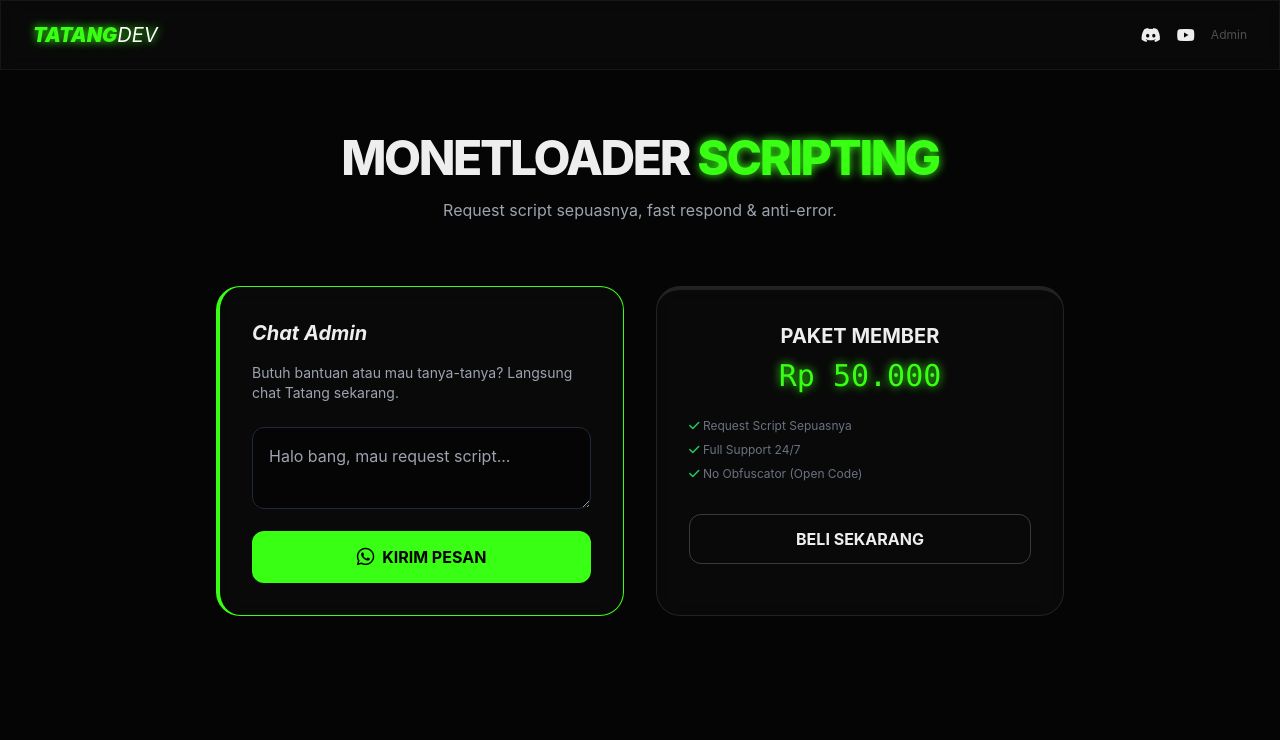
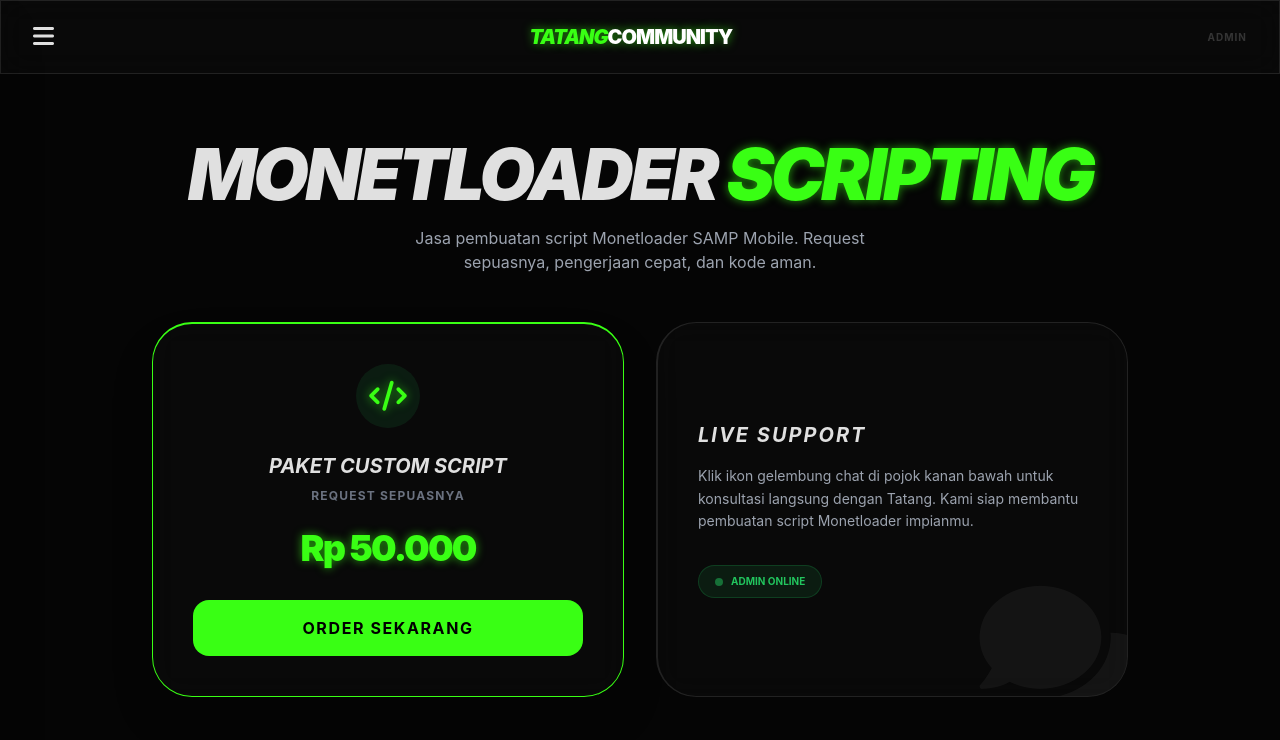
Before and after one commit to dijadikan/discord-cs-bot, a plain HTML site: page index.html in a window 1280 px wide. Drawn offline with nearby package versions, Linux system fonts and the light colour scheme.

Commit message:
Update index.html

```diff
--- a/index.html
+++ b/index.html
@@ -3,98 +3,125 @@
 <head>
     <meta charset="UTF-8">
     <meta name="viewport" content="width=device-width, initial-scale=1.0">
-    <title>Tatang Monetloader Service</title>
+    <title>Tatang Dev - Monetloader Service</title>
     <script src="https://cdn.tailwindcss.com"></script>
     <link rel="stylesheet" href="https://cdnjs.cloudflare.com/ajax/libs/font-awesome/6.0.0/css/all.min.css">
     <style>
-        body { background-color: #050505; color: #eee; font-family: 'Inter', sans-serif; }
-        .glass { background: rgba(255, 255, 255, 0.02); backdrop-filter: blur(10px); border: 1px solid rgba(255, 255, 255, 0.05); }
-        .neon-green { color: #39FF14; text-shadow: 0 0 10px #39FF14; }
+        body { background-color: #050505; color: #e0e0e0; font-family: 'Inter', sans-serif; }
+        .glass { background: rgba(255, 255, 255, 0.02); backdrop-filter: blur(15px); border: 1px solid rgba(255, 255, 255, 0.1); }
+        .neon-green { color: #39FF14; text-shadow: 0 0 10px rgba(57, 255, 20, 0.6); }
+        .sidebar { transition: 0.4s; transform: translateX(-100%); }
+        .sidebar.active { transform: translateX(0); }
         .btn-neon { background: #39FF14; color: black; font-weight: bold; transition: 0.3s; }
-        .btn-neon:hover { box-shadow: 0 0 20px #39FF14; transform: scale(1.05); }
+        .btn-neon:hover { box-shadow: 0 0 20px #39FF14; transform: scale(1.02); }
     </style>
 </head>
-<body>
+<body class="overflow-x-hidden">
 
-    <nav class="p-5 glass sticky top-0 z-50 flex justify-between items-center px-8">
-        <h1 class="text-xl font-black italic neon-green">TATANG<span class="text-white font-normal">DEV</span></h1>
-        <div class="flex gap-4">
-            <a href="https://discord.gg/linkmu" class="hover:neon-green"><i class="fab fa-discord"></i></a>
-            <a href="https://youtube.com/@tatanglua" class="hover:neon-green"><i class="fab fa-youtube"></i></a>
-            <button onclick="showAdmin()" class="text-xs opacity-30 hover:opacity-100">Admin</button>
+    <div id="sidebar" class="fixed inset-y-0 left-0 w-64 glass z-50 p-6 sidebar shadow-2xl">
+        <div class="flex justify-between items-center mb-10">
+            <h2 class="neon-green font-bold text-xl uppercase italic">Tatang Dev</h2>
+            <button onclick="toggleMenu()" class="text-white text-3xl">&times;</button>
         </div>
-    </nav>
+        <ul class="space-y-6 font-medium">
+            <li><a href="https://wa.me/628123456789" class="flex items-center gap-3 hover:text-green-400 transition"><i class="fab fa-whatsapp text-green-500"></i> WhatsApp Admin</a></li>
+            <li><a href="https://discord.gg/yourlink" class="flex items-center gap-3 hover:text-indigo-400 transition"><i class="fab fa-discord text-indigo-500"></i> Discord Server</a></li>
+            <li><a href="https://youtube.com/@tatanglua" class="flex items-center gap-3 hover:text-red-500 transition"><i class="fab fa-youtube text-red-600"></i> YouTube</a></li>
+            <li><a href="https://tiktok.com/@tatang" class="flex items-center gap-3 hover:text-pink-400 transition"><i class="fab fa-tiktok"></i> TikTok</a></li>
+        </ul>
+    </div>
 
-    <main class="max-w-4xl mx-auto p-6 mt-10">
-        <div class="text-center mb-16">
-            <h2 class="text-5xl font-extrabold mb-4 uppercase tracking-tighter">Monetloader <span class="neon-green">Scripting</span></h2>
-            <p class="text-gray-400">Request script sepuasnya, fast respond & anti-error.</p>
+    <header class="p-5 flex justify-between items-center glass sticky top-0 z-40 px-8">
+        <button onclick="toggleMenu()" class="text-2xl hover:neon-green transition"><i class="fas fa-bars"></i></button>
+        <h1 class="font-black text-xl neon-green italic tracking-tighter">TATANG<span class="text-white not-italic">COMMUNITY</span></h1>
+        <button onclick="showLogin()" class="opacity-20 hover:opacity-100 text-[10px] uppercase font-bold tracking-widest">Admin</button>
+    </header>
+
+    <main class="p-6 max-w-5xl mx-auto mt-10 space-y-12">
+        <div class="text-center space-y-4">
+            <h2 class="text-5xl md:text-7xl font-black uppercase tracking-tighter italic">Monetloader <span class="neon-green">Scripting</span></h2>
+            <p class="text-gray-400 max-w-lg mx-auto text-sm md:text-base">Jasa pembuatan script Monetloader SAMP Mobile. Request sepuasnya, pengerjaan cepat, dan kode aman.</p>
         </div>
 
         <div class="grid grid-cols-1 md:grid-cols-2 gap-8">
-            <div class="glass p-8 rounded-3xl border-l-4 border-[#39FF14]">
-                <h3 class="text-xl font-bold mb-4 italic">Chat Admin</h3>
-                <p class="text-sm text-gray-400 mb-6">Butuh bantuan atau mau tanya-tanya? Langsung chat Tatang sekarang.</p>
-                <textarea id="pesan-user" class="w-full bg-black/40 border border-gray-800 p-4 rounded-xl mb-4 focus:outline-none focus:border-[#39FF14]" placeholder="Halo bang, mau request script..."></textarea>
-                <button onclick="kirimWA()" class="w-full btn-neon py-3 rounded-xl flex justify-center items-center gap-2">
-                    <i class="fab fa-whatsapp text-xl"></i> KIRIM PESAN
-                </button>
+            <div class="glass p-10 rounded-[40px] border-t-2 border-[#39FF14] text-center flex flex-col items-center shadow-2xl">
+                <div class="w-16 h-16 bg-green-500/10 rounded-full flex items-center justify-center mb-6">
+                    <i class="fas fa-code text-3xl neon-green"></i>
+                </div>
+                <h3 class="text-xl font-bold mb-2 uppercase italic">Paket Custom Script</h3>
+                <p class="text-gray-500 text-xs mb-6 uppercase tracking-widest font-bold">Request Sepuasnya</p>
+                <p class="text-4xl font-black neon-green mb-8 tracking-tighter">Rp 50.000</p>
+                <button onclick="showPay()" class="w-full btn-neon py-4 rounded-2xl uppercase tracking-widest">Order Sekarang</button>
             </div>
 
-            <div class="glass p-8 rounded-3xl border-t-4 border-white/10 text-center">
-                <h3 class="text-xl font-bold mb-2 uppercase">Paket Member</h3>
-                <p class="text-3xl font-mono neon-green mb-6">Rp 50.000</p>
-                <ul class="text-xs text-gray-500 text-left mb-8 space-y-2">
-                    <li><i class="fas fa-check text-green-500"></i> Request Script Sepuasnya</li>
-                    <li><i class="fas fa-check text-green-500"></i> Full Support 24/7</li>
-                    <li><i class="fas fa-check text-green-500"></i> No Obfuscator (Open Code)</li>
-                </ul>
-                <button onclick="showPay()" class="w-full py-3 rounded-xl border border-white/20 hover:bg-white hover:text-black transition font-bold">BELI SEKARANG</button>
+            <div class="glass p-10 rounded-[40px] flex flex-col justify-center border-l-2 border-white/10 relative overflow-hidden">
+                <div class="absolute -right-10 -bottom-10 opacity-5">
+                    <i class="fas fa-comments text-[150px]"></i>
+                </div>
+                <h3 class="text-xl font-bold mb-4 uppercase italic tracking-widest">Live Support</h3>
+                <p class="text-gray-400 text-sm mb-8 leading-relaxed">Klik ikon gelembung chat di pojok kanan bawah untuk konsultasi langsung dengan Tatang. Kami siap membantu pembuatan script Monetloader impianmu.</p>
+                <div class="flex gap-3">
+                    <div class="flex items-center gap-2 bg-green-500/10 px-4 py-2 rounded-full border border-green-500/20">
+                        <span class="w-2 h-2 bg-green-500 rounded-full animate-pulse"></span>
+                        <span class="text-[10px] font-bold text-green-500 uppercase">Admin Online</span>
+                    </div>
+                </div>
             </div>
         </div>
     </main>
 
     <div id="modal-pay" class="hidden fixed inset-0 bg-black/95 flex items-center justify-center p-6 z-[60]">
-        <div class="glass p-8 rounded-[40px] max-w-sm w-full text-center border-[#39FF14] border">
-            <h3 class="neon-green font-bold text-xl mb-6 tracking-widest italic">PAYMENT CENTER</h3>
-            <img src="https://api.qrserver.com/v1/create-qr-code/?size=200x200&data=ISI_NOMOR_DANA_KAMU" class="mx-auto rounded-2xl mb-6 shadow-[0_0_15px_rgba(57,255,20,0.3)]">
-            <p class="text-xs text-gray-500 uppercase">Nomor Dana / QRIS</p>
-            <p class="text-2xl font-black tracking-widest">0812-XXXX-XXXX</p>
-            <button onclick="showPay()" class="mt-8 text-red-500 text-xs font-bold underline">CLOSE</button>
+        <div class="glass p-10 rounded-[40px] max-w-sm w-full text-center border-[#39FF14] border shadow-[0_0_50px_rgba(57,255,20,0.1)]">
+            <h3 class="neon-green font-black text-2xl mb-6 uppercase italic tracking-widest underline">Payment</h3>
+            <div class="bg-white p-4 rounded-3xl mb-6 inline-block shadow-xl">
+                <img src="https://api.qrserver.com/v1/create-qr-code/?size=200x200&data=081234567890" alt="QRIS" class="w-48 h-48">
+            </div>
+            <p class="text-[10px] text-gray-500 uppercase mb-1 font-bold">Nomor DANA / QRIS</p>
+            <p class="text-2xl font-black tracking-[0.2em] text-white">0812-3456-7890</p>
+            <button onclick="showPay()" class="mt-8 text-red-500 font-bold uppercase text-[10px] tracking-widest border border-red-500/20 px-6 py-2 rounded-full hover:bg-red-500 hover:text-white transition">Close</button>
         </div>
     </div>
 
     <div id="modal-admin" class="hidden fixed inset-0 bg-black/95 flex items-center justify-center p-6 z-[60]">
-        <div class="glass p-8 rounded-3xl max-w-sm w-full text-center">
-            <h3 class="font-bold mb-6">ADMIN LOGIN</h3>
-            <input type="email" id="adm-email" placeholder="Email" class="w-full bg-black p-3 rounded-lg mb-4 border border-gray-800 outline-none">
-            <input type="password" id="adm-pass" placeholder="Password" class="w-full bg-black p-3 rounded-lg mb-6 border border-gray-800 outline-none">
-            <button onclick="loginAdmin()" class="w-full py-3 btn-neon rounded-lg">MASUK</button>
-            <button onclick="showAdmin()" class="mt-4 text-gray-500 text-xs font-bold">BATAL</button>
+        <div class="glass p-10 rounded-[40px] max-w-sm w-full text-center border-white/10 border">
+            <div class="mb-6">
+                <i class="fas fa-user-shield text-4xl neon-green"></i>
+            </div>
+            <h3 class="font-black mb-8 neon-green italic uppercase tracking-widest text-xl text-center">Admin Access</h3>
+            <input type="email" id="adm-email" placeholder="ADMIN EMAIL" class="w-full bg-white/5 border border-gray-800 p-4 rounded-2xl mb-4 outline-none focus:border-green-500 text-sm tracking-widest">
+            <input type="password" id="adm-pass" placeholder="PASSWORD" class="w-full bg-white/5 border border-gray-800 p-4 rounded-2xl mb-8 outline-none focus:border-green-500 text-sm tracking-widest">
+            <button onclick="loginAdmin()" class="w-full py-4 btn-neon rounded-2xl uppercase tracking-[0.2em]">Login</button>
+            <button onclick="showLogin()" class="mt-6 text-gray-500 text-[10px] uppercase font-bold tracking-widest">Cancel</button>
         </div>
     </div>
 
+    <script type="text/javascript">
+    var Tawk_API=Tawk_API||{}, Tawk_LoadStart=new Date();
+    (function(){
+    var s1=document.createElement("script"),s0=document.getElementsByTagName("script")[0];
+    s1.async=true;
+    // Berdasarkan screenshot kamu: 69b4343b5a7d391c37e068e0
+    // Menggunakan ID default jika Widget ID belum diketahui
+    s1.src='https://embed.tawk.to/69b4343b5a7d391c37e068e0/default';
+    s1.charset='UTF-8';
+    s1.setAttribute('crossorigin','*');
+    s0.parentNode.insertBefore(s1,s0);
+    })();
+    </script>
+
     <script>
-        // Ganti nomor WhatsApp kamu di sini (Gunakan kode negara 62)
-        const noWA = "6289515000822";
-
-        function kirimWA() {
-            const pesan = document.getElementById('pesan-user').value;
-            if (pesan === "") return alert("Isi pesan dulu bang!");
-            window.open(`https://wa.me/${noWA}?text=${encodeURIComponent(pesan)}`, '_blank');
-        }
-
+        function toggleMenu() { document.getElementById('sidebar').classList.toggle('active'); }
         function showPay() { document.getElementById('modal-pay').classList.toggle('hidden'); }
-        function showAdmin() { document.getElementById('modal-admin').classList.toggle('hidden'); }
+        function showLogin() { document.getElementById('modal-admin').classList.toggle('hidden'); }
 
         function loginAdmin() {
             const e = document.getElementById('adm-email').value;
             const p = document.getElementById('adm-pass').value;
             if(e === "dikasalto5@gmail.com" && p === "admin") {
-                alert("Halo Tatang! Fitur admin otomatis aktif.");
-                // Redirect ke link edit file/database atau dashboard rahasia
+                // Berhasil login akan langsung membuka dashboard tawk.to kamu
+                window.location.href = "https://dashboard.tawk.to";
             } else {
-                alert("Bukan Tatang ya?");
+                alert("Akses Ditolak! Data Salah.");
             }
         }
     </script>
```
